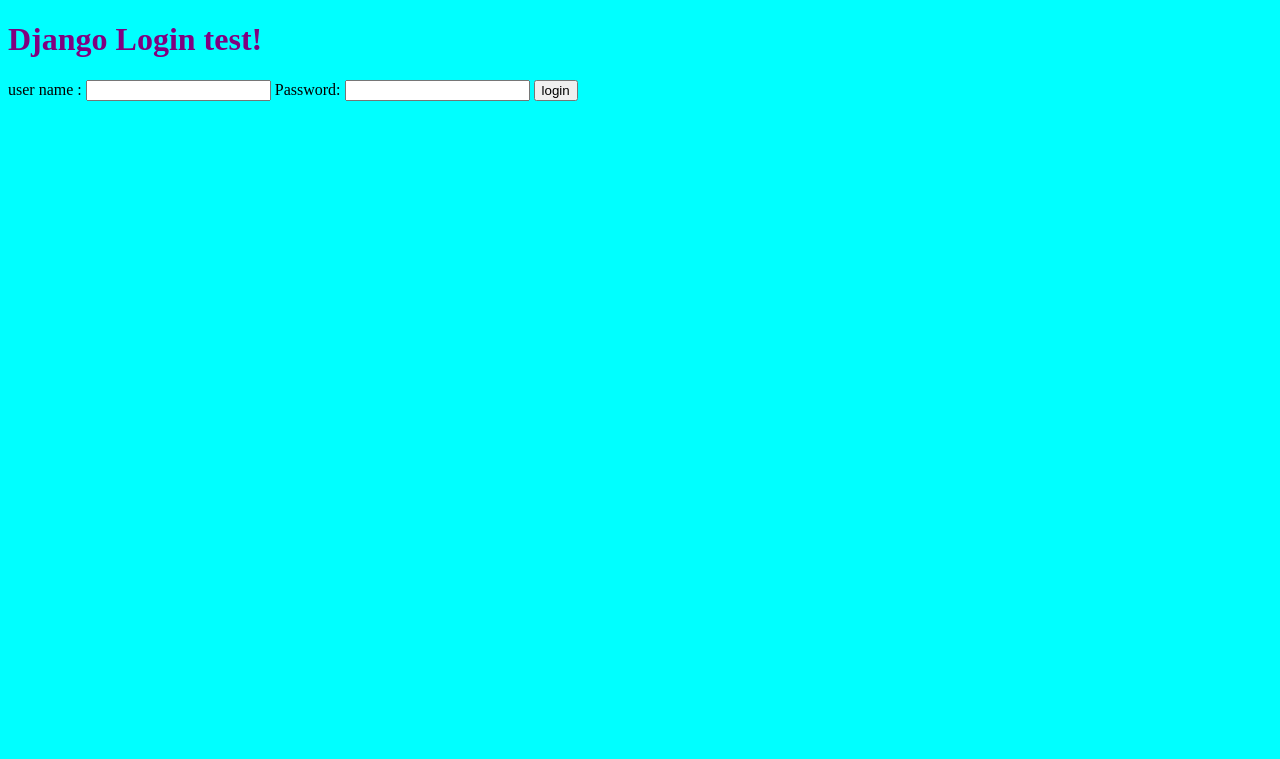
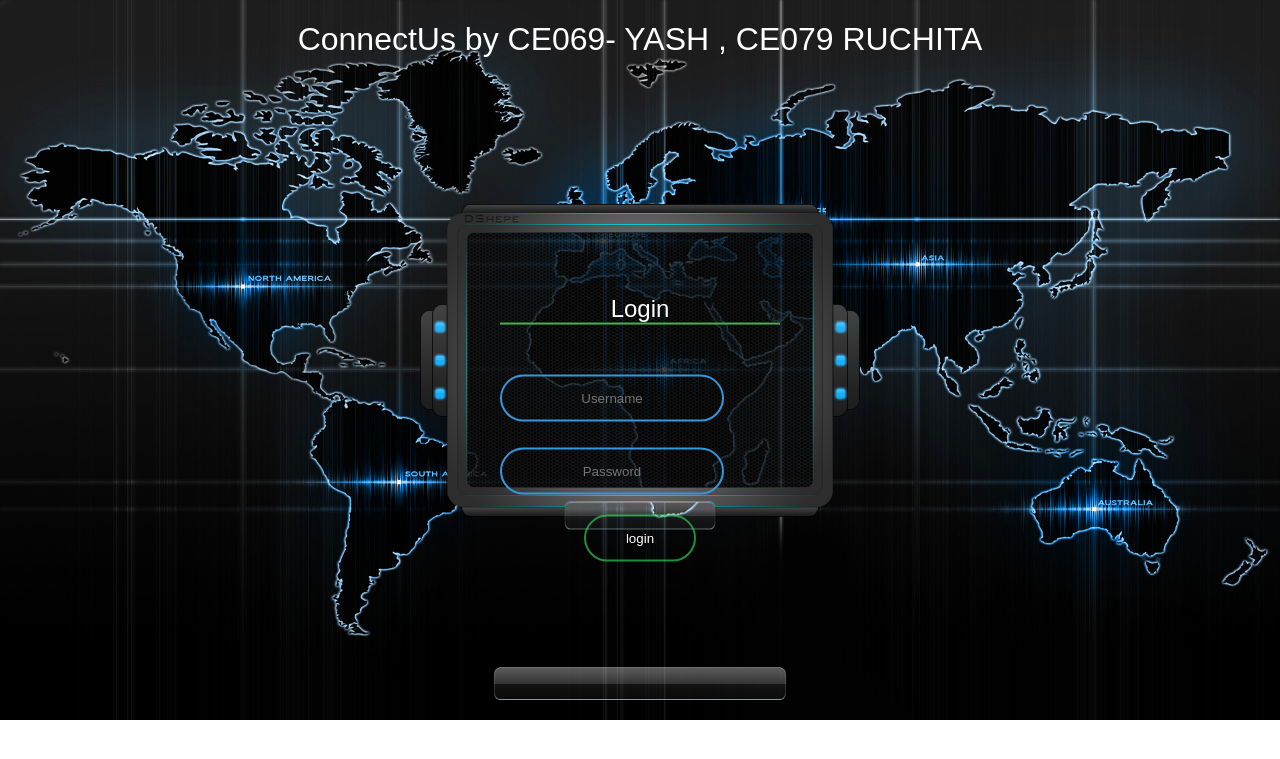
Before and after one commit to miyatrayash/connectus, a Django app: page /loginmodule/login/ in a window 1280 px wide. Shown: the top 759 px of the page. Run offline with Django 3.2, Linux system fonts and the light colour scheme.

Commit message:
loginCss

```diff
--- a/loginmodule/static/style.css
+++ b/loginmodule/static/style.css
@@ -1,9 +1,12 @@
 h1 {
-    color:purple;
+    color:white;
+    text-align: center;
+    font-weight:500;
 }
 
 h2 {
     color:white;
+    font-weight: 500;
 }
 
 p {
@@ -11,5 +14,88 @@ p {
 }
 
 body {
-    background-color: aqua;
+    margin: 0;
+    padding: 0;
+    font-family: sans-serif;
+    background: url(bg.jpg) no-repeat;
+    background-size: cover;
+    /* background-color: red; */
 }
+.login-box{
+    width: 280px;
+    position: absolute;
+    top: 50%;
+    left: 50%;
+    padding: 13px 0;
+    transform: translate(-50%,-50%);
+    color: white;
+    align-items: center;
+    margin:13 px auto;
+}
+.login-box h2{
+    /* align: center; */
+    border-bottom: 2px solid #4caf50;
+    margin-bottom: 50px;
+    font-weight: 200;
+  }
+  .textbox{
+    align-items: center;
+    padding: 13px 0;
+    text-align: center;
+  }
+
+  .textbox i{
+    width: 26px;
+    float: left;
+    text-align: center;
+  }
+  .textbox input[type = "text"],.textbox input[type = "password"]{
+    border:0;
+    background: none;
+    display: block;
+    text-align: center;
+    border: 2px solid #3498db;
+    width: 200px;
+    padding: 14px 10px;
+    outline: none;
+    color: white;
+    border-radius: 24px;
+    transition: 0.25s;
+    align-items: center;
+    box-align: center;
+  }
+  .textbox input[type = "text"]:focus,.textbox input[type = "password"]:focus{
+    width: 280px;
+    border-color: #2ecc71;
+  }
+  .textbox input[type="submit"]{
+      border:0;
+      background:none;
+      display:block;
+      margin : 20px auto;
+      text-align: center;
+      padding : 14px 40px ;
+      border-radius: 24px;
+      border: 2px solid #2edb59a4;
+      color: white;
+      cursor : pointer;
+      outline: none;
+
+  }
+  .box input[type = "submit"]{
+    border:0;
+    background: none;
+    display: block;
+    margin: 20px auto;
+    text-align: center;
+    border: 2px solid #2ecc71;
+    padding: 14px 40px;
+    outline: none;
+    color: white;
+    border-radius: 24px;
+    transition: 0.25s;
+    cursor: pointer;
+  }
+  .box input[type = "submit"]:hover{
+    background: #2ecc71;
+  }
--- a/loginmodule/templates/base.html
+++ b/loginmodule/templates/base.html
@@ -10,7 +10,7 @@
 <body>
     {% load static %}
     <link rel="stylesheet" type="text/css" href="{% static '/style.css' %}" />
-    <h1>Django Login test!</h1>
+    <h1>ConnectUs by CE069- YASH , CE079 RUCHITA</h1>
     {% block content %}
     {% endblock %}
 </body>
--- a/loginmodule/templates/invalid_login.html
+++ b/loginmodule/templates/invalid_login.html
@@ -1,7 +1,7 @@
 {% extends 'base.html' %}
 {% block content %}
-
+<div class="login-box">
     <h2> Invalid user name or password! </h2>
     <p> Click <a href="/loginmodule/login/"> here </a> to login again. </p>
-
+</div>
 {% endblock %}
--- a/loginmodule/templates/logged_in.html
+++ b/loginmodule/templates/logged_in.html
@@ -1,7 +1,7 @@
 {%extends "base.html" %}
 {% block content %}
-
+<div class="login-box">
     <h2> Welcome {{fullname}} you are logged in! </h2>
     <p> Click <a href="/loginmodule/logout/"> to logout </p>
-
+</div>
 {% endblock %}
--- a/loginmodule/templates/login.html
+++ b/loginmodule/templates/login.html
@@ -3,11 +3,18 @@
     {% if form.errors %}
         <p class="error"> Invalid Username or Password </p>
     {% endif %}
-    <form action="/loginmodule/auth/" method = "post">{% csrf_token %}
-        <label for="username">user name : </label>
-            <input type="text" name = "username" value = "" id="username">
-        <label for="password"> Password:</label>
-            <input type="password" name="password" value="" id="password">
+<div class="login-box">
+       <form action="/loginmodule/auth/" method = "post">{% csrf_token %}
+        <div class="textbox">
+           <h2 align="center"> <br><br>Login</h2>
+        <i class="fas fa-user"></i>
+            <input type="text" name = "username" value = "" id="username" placeholder="Username">
+        </div>
+        <div class="textbox">
+        <i class="fas fa-lock"></i>
+            <input type="password" name="password" value="" id="password" placeholder="Password">
+
         <input type="submit" value="login"/>
-
+    </div>
+</div>
 {% endblock %}
--- a/loginmodule/templates/logout.html
+++ b/loginmodule/templates/logout.html
@@ -1,7 +1,7 @@
 {%extends "base.html" %}
 {% block content %}
-
+<div class="login-box">
     <h2> You are logged out! </h2>
     <p> Click <a href="/loginmodule/login/"> here </a> to login again. </p>
-
+</div>
 {% endblock %}
```
Also changed, not shown: loginmodule/static/bg.jpg (added).
